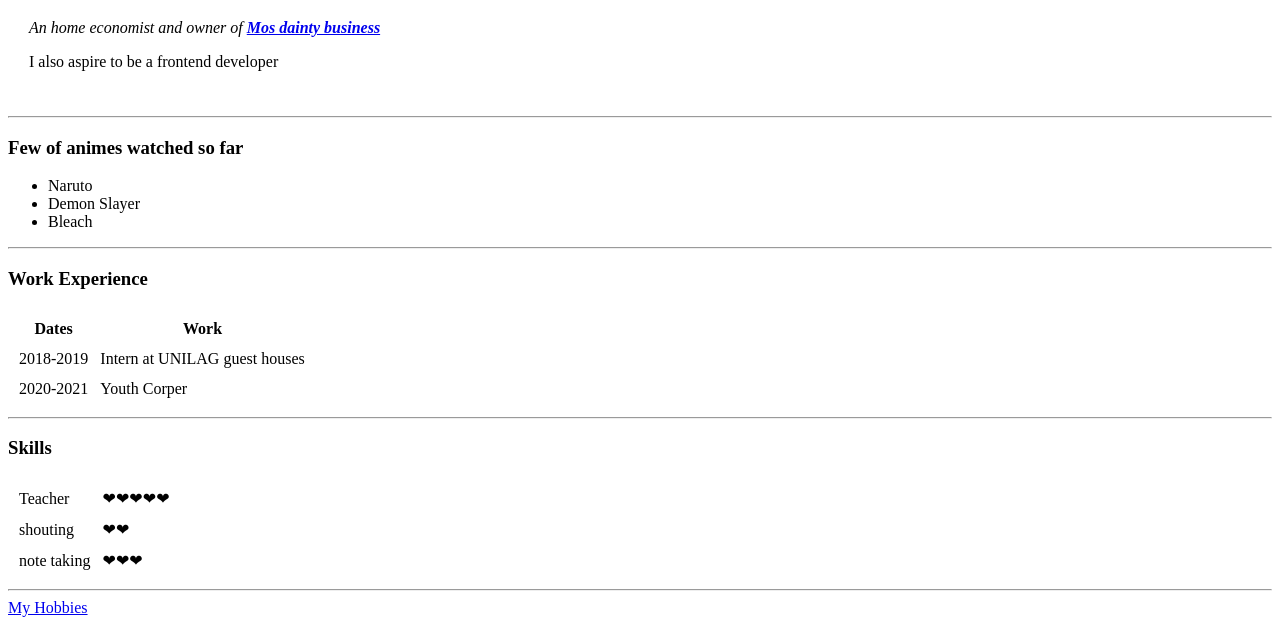
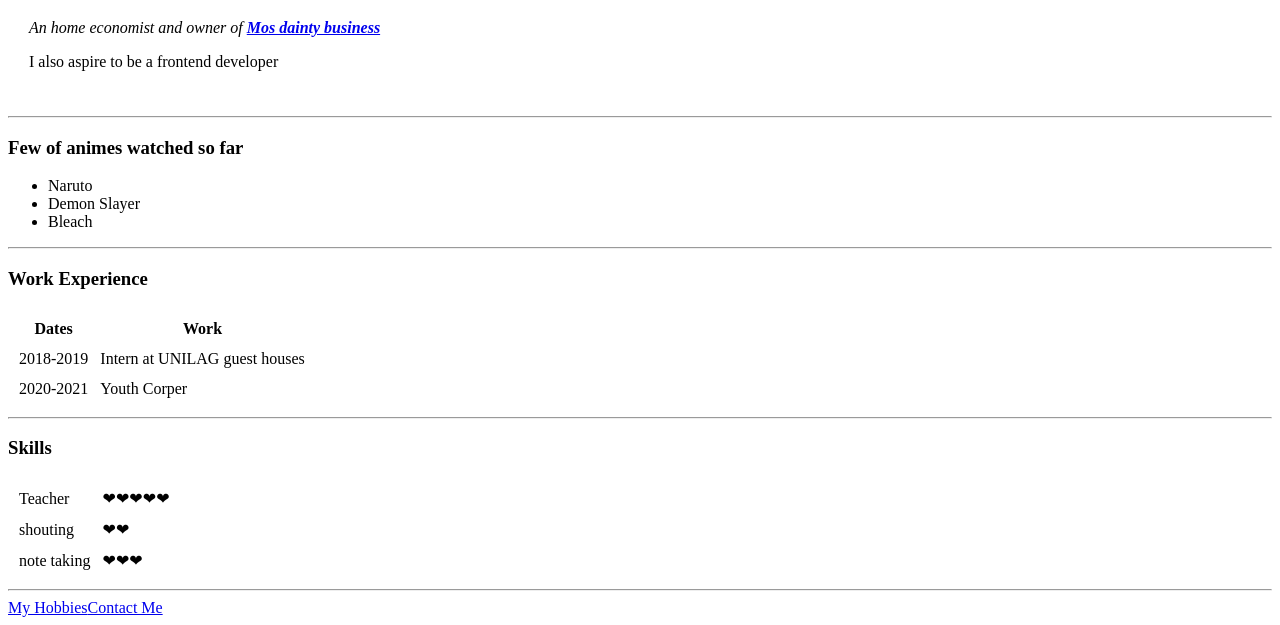
Before and after one commit to MojisolaAbeni/cv, a plain HTML site: page index.html in a window 1280 px wide. Shown: the part 394-1019 px from the top of the page. Drawn offline with Linux system fonts and the light colour scheme.

Commit message:
Update index.html

```diff
--- a/index.html
+++ b/index.html
@@ -59,6 +59,6 @@
             </tr>
           </table>
           <hr>
-    <a href="hobbies.html">My Hobbies</a>
+    <a href="hobbies.html">My Hobbies</a><a href="contact.html">Contact Me</a>
   </body>
 </html>
```
